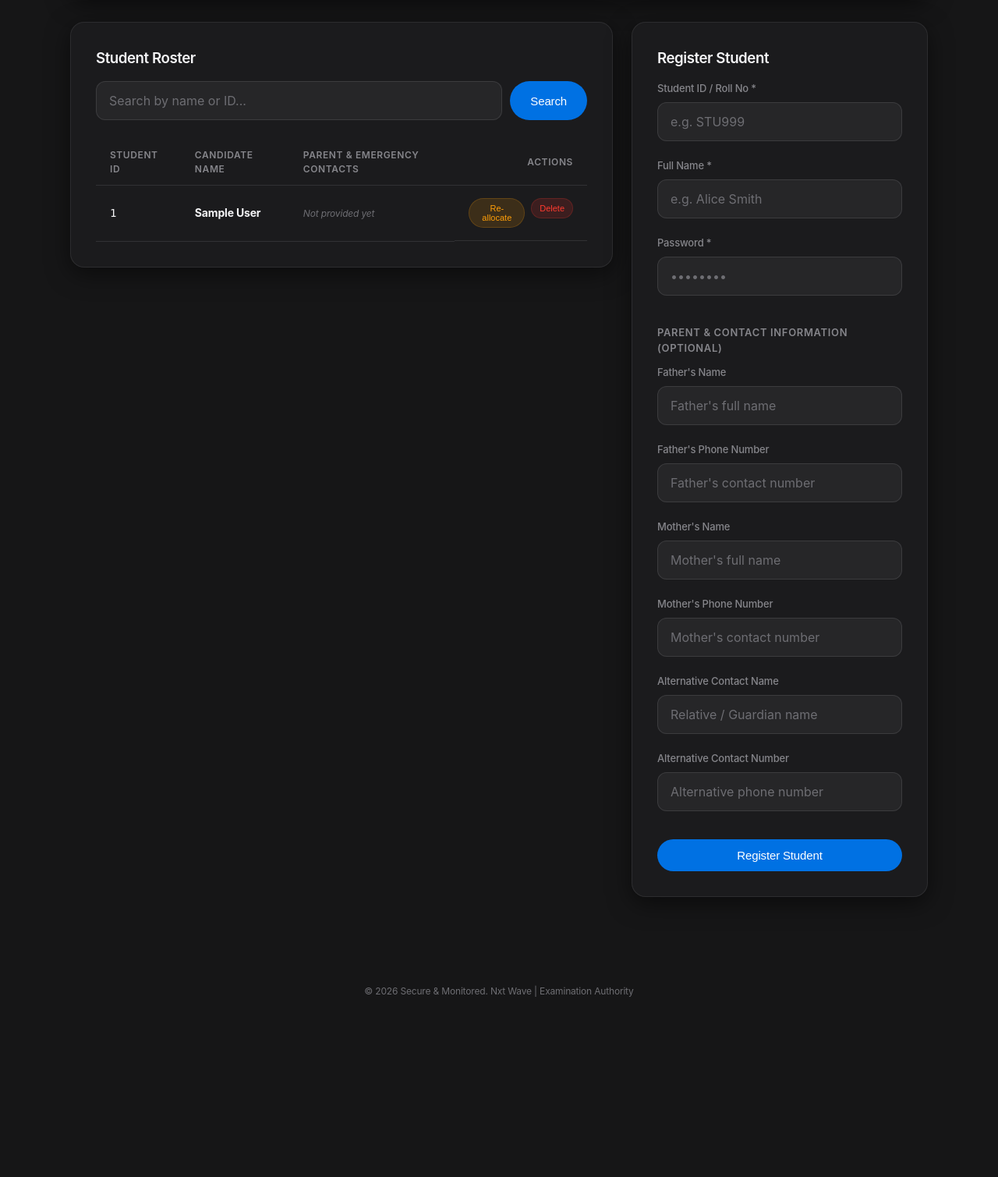
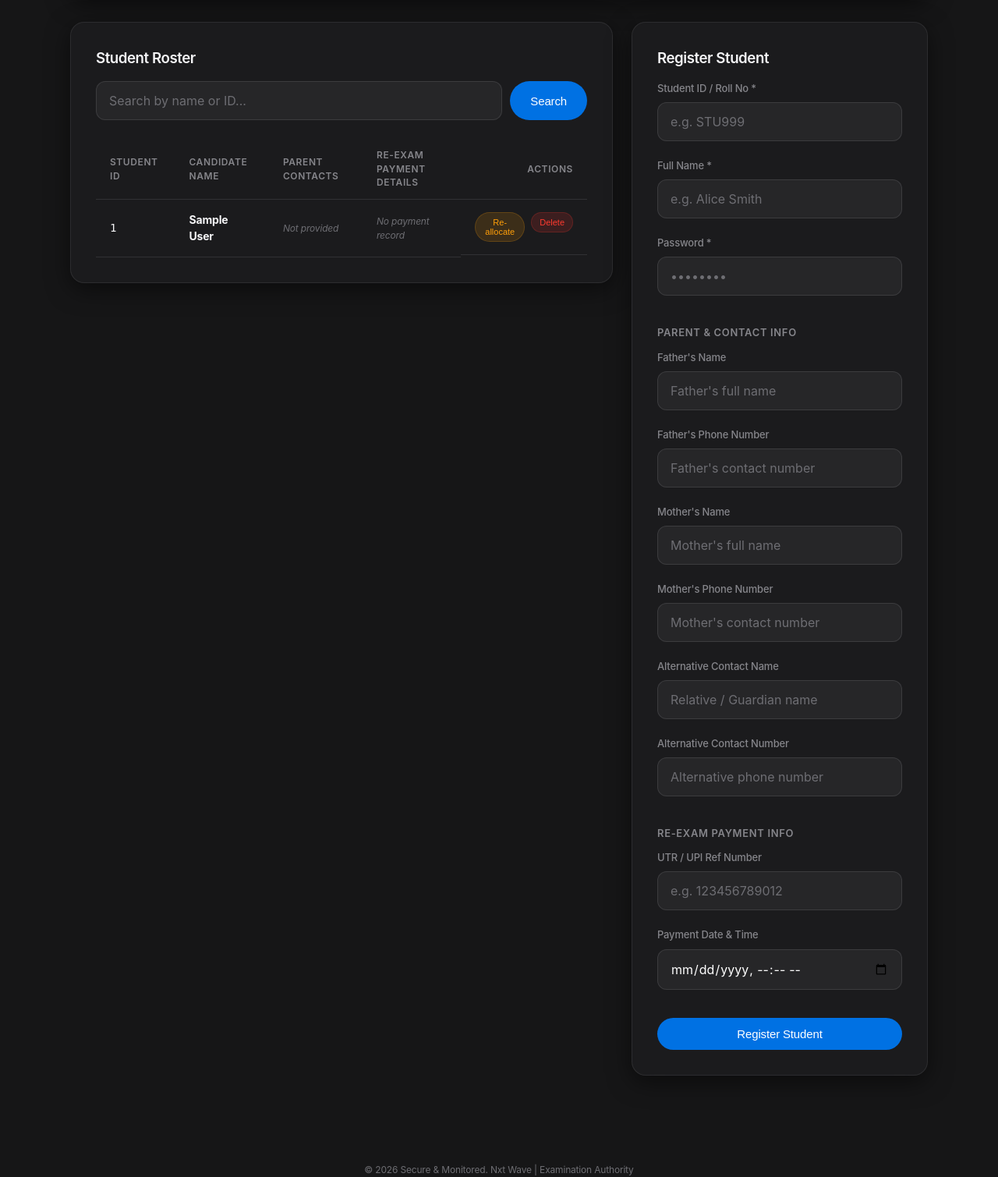
Before and after one commit to Nithingowda16/exam-proctoring, a Flask app: page /admin/students in a window 1280 px wide. Shown: the part 203-1712 px from the top of the page at 78% size. Before the commit the page ends 1481 px from the top, so only its background shows below. Run offline with Flask 3, Linux system fonts and the light colour scheme; the visitor is signed in with stand-in values (Sample User, id 1); data comes from the database, SQL or seed files in the repository; parts of the project's set-up code (start-up, migrations or seed data) failed here and were passed over.

Commit message:
feat: add Re-Examination branding and candidate payment details (UTR number, payment time, receipt upload)

```diff
--- a/app.py
+++ b/app.py
@@ -6,9 +6,10 @@ import sys
 import subprocess
 from io import StringIO
 from datetime import datetime, timedelta
-from flask import Flask, render_template, request, redirect, url_for, session, jsonify, make_response, g
+from flask import Flask, render_template, request, redirect, url_for, session, jsonify, make_response, g, send_from_directory
 from werkzeug.security import generate_password_hash, check_password_hash
-from database import get_db_connection
+from werkzeug.utils import secure_filename
+from database import get_db_connection, DATA_DIR
 
 # Automatically copy the uploaded NxtWave logo and make it transparent
 logo_src = r"C:\Users\nithi\.gemini\antigravity-ide\brain\93f55d35-220c-4b35-849b-cf9f69761310\media__1784179501385.png"
@@ -97,7 +98,7 @@ try:
 except Exception:
     pass
 
-for col in ["father_name", "father_contact", "mother_name", "mother_contact", "alt_contact_name", "alt_contact_number"]:
+for col in ["father_name", "father_contact", "mother_name", "mother_contact", "alt_contact_name", "alt_contact_number", "utr_number", "payment_time", "payment_receipt_path"]:
     try:
         cursor.execute(f"ALTER TABLE students ADD COLUMN {col} TEXT;")
         conn.commit()
@@ -113,6 +114,17 @@ except Exception:
     pass
 
 conn.close()
+
+# Configure Receipt Upload Directory
+RECEIPTS_DIR = os.path.join(DATA_DIR, "uploads", "receipts")
+os.makedirs(RECEIPTS_DIR, exist_ok=True)
+
+@app.route("/uploads/receipts/<path:filename>")
+def serve_receipt(filename):
+    """Serve uploaded payment receipts for admin verification."""
+    if not g.admin:
+        return jsonify({"error": "Unauthorized"}), 401
+    return send_from_directory(RECEIPTS_DIR, filename)
 
 # ----------------- Database Helpers -----------------
 def get_settings():
@@ -280,7 +292,7 @@ def start_exam():
     if window_status != 'active':
         return redirect(url_for("instructions"))
 
-    # Process parent and emergency contact inputs
+    # Process parent and payment details
     father_name = request.form.get("father_name", "").strip()
     father_contact = request.form.get("father_contact", "").strip()
     mother_name = request.form.get("mother_name", "").strip()
@@ -288,21 +300,38 @@ def start_exam():
     alt_contact_name = request.form.get("alt_contact_name", "").strip()
     alt_contact_number = request.form.get("alt_contact_number", "").strip()
 
+    utr_number = request.form.get("utr_number", "").strip()
+    payment_time = request.form.get("payment_time", "").strip()
+
+    # Process Receipt File Upload
+    receipt_filename = g.student.get("payment_receipt_path") or ""
+    if 'payment_receipt' in request.files:
+        file = request.files['payment_receipt']
+        if file and file.filename != '':
+            ext = os.path.splitext(file.filename)[1].lower()
+            if ext in ['.jpg', '.jpeg', '.png', '.pdf', '.webp']:
+                timestamp_str = datetime.now().strftime("%Y%m%d_%H%M%S")
+                safe_name = secure_filename(g.student["student_id"])
+                receipt_filename = f"{safe_name}_{timestamp_str}{ext}"
+                save_path = os.path.join(RECEIPTS_DIR, receipt_filename)
+                file.save(save_path)
+
     settings = get_settings()
 
     conn = get_db_connection()
     cursor = conn.cursor()
 
-    if father_name or father_contact or mother_name or mother_contact:
-        cursor.execute(
-            """
-            UPDATE students
-            SET father_name = ?, father_contact = ?, mother_name = ?, mother_contact = ?, alt_contact_name = ?, alt_contact_number = ?
-            WHERE id = ?;
-            """,
-            (father_name, father_contact, mother_name, mother_contact, alt_contact_name, alt_contact_number, g.student["id"])
-        )
-        conn.commit()
+    cursor.execute(
+        """
+        UPDATE students
+        SET father_name = ?, father_contact = ?, mother_name = ?, mother_contact = ?,
+            alt_contact_name = ?, alt_contact_number = ?,
+            utr_number = ?, payment_time = ?, payment_receipt_path = ?
+        WHERE id = ?;
+        """,
+        (father_name, father_contact, mother_name, mother_contact, alt_contact_name, alt_contact_number, utr_number, payment_time, receipt_filename, g.student["id"])
+    )
+    conn.commit()
 
     # Check for completed session
     cursor.execute(
@@ -1261,7 +1290,7 @@ def admin_export_results():
     cursor = conn.cursor()
     cursor.execute(
         """
-        SELECT s.student_id, s.name, s.father_name, s.father_contact, s.mother_name, s.mother_contact, s.alt_contact_name, s.alt_contact_number,
+        SELECT s.student_id, s.name, s.father_name, s.father_contact, s.mother_name, s.mother_contact, s.alt_contact_name, s.alt_contact_number, s.utr_number, s.payment_time, s.payment_receipt_path,
                es.started_at, es.submitted_at,
                r.score, r.percentage, r.correct_answers, r.incorrect_answers,
                r.unanswered_questions, r.pass_status,
@@ -1279,7 +1308,7 @@ def admin_export_results():
     si = StringIO()
     cw = csv.writer(si)
     cw.writerow([
-        "Student ID", "Candidate Name", "Father Name", "Father Contact", "Mother Name", "Mother Contact", "Alt Contact Name", "Alt Contact Number",
+        "Student ID", "Candidate Name", "Father Name", "Father Contact", "Mother Name", "Mother Contact", "Alt Contact Name", "Alt Contact Number", "UTR Number", "Payment Time", "Receipt Path",
         "Started At", "Submitted At",
         "Score Obtained", "Percentage (%)", "Correct", "Incorrect",
         "Unanswered", "Pass/Fail Status", "Violations Recorded"
@@ -1287,7 +1316,7 @@ def admin_export_results():
 
     for r in records:
         cw.writerow([
-            r["student_id"], r["name"], r["father_name"] or "", r["father_contact"] or "", r["mother_name"] or "", r["mother_contact"] or "", r["alt_contact_name"] or "", r["alt_contact_number"] or "",
+            r["student_id"], r["name"], r["father_name"] or "", r["father_contact"] or "", r["mother_name"] or "", r["mother_contact"] or "", r["alt_contact_name"] or "", r["alt_contact_number"] or "", r["utr_number"] or "", r["payment_time"] or "", r["payment_receipt_path"] or "",
             r["started_at"], r["submitted_at"],
             r["score"], f"{r['percentage']:.1f}%", r["correct_answers"], r["incorrect_answers"],
             r["unanswered_questions"], r["pass_status"], r["total_violations"]
--- a/schema.sql
+++ b/schema.sql
@@ -18,7 +18,10 @@ CREATE TABLE IF NOT EXISTS students (
     mother_name TEXT,
     mother_contact TEXT,
     alt_contact_name TEXT,
-    alt_contact_number TEXT
+    alt_contact_number TEXT,
+    utr_number TEXT,
+    payment_time TEXT,
+    payment_receipt_path TEXT
 );
 
 -- Questions table
--- a/templates/admin_students.html
+++ b/templates/admin_students.html
@@ -44,7 +44,8 @@
                     <tr>
                         <th>Student ID</th>
                         <th>Candidate Name</th>
-                        <th>Parent & Emergency Contacts</th>
+                        <th>Parent Contacts</th>
+                        <th>Re-Exam Payment Details</th>
                         <th style="text-align: right;">Actions</th>
                     </tr>
                 </thead>
@@ -64,7 +65,22 @@
                                     <div><strong>Alt Contact:</strong> {{ s.alt_contact_name or 'N/A' }} ({{ s.alt_contact_number or 'N/A' }})</div>
                                 {% endif %}
                                 {% if not s.father_name and not s.mother_name and not s.alt_contact_name %}
-                                    <span style="color: var(--text-muted); font-style: italic;">Not provided yet</span>
+                                    <span style="color: var(--text-muted); font-style: italic;">Not provided</span>
+                                {% endif %}
+                            </td>
+                            <td style="font-size: 12px; color: var(--text-secondary);">
+                                {% if s.utr_number or s.payment_time or s.payment_receipt_path %}
+                                    <div><strong>UTR:</strong> <code>{{ s.utr_number or 'N/A' }}</code></div>
+                                    <div><strong>Paid Time:</strong> {{ s.payment_time or 'N/A' }}</div>
+                                    {% if s.payment_receipt_path %}
+                                        <div style="margin-top: 4px;">
+                                            <a href="{{ url_for('serve_receipt', filename=s.payment_receipt_path) }}" target="_blank" class="btn-primary" style="padding: 3px 8px; font-size: 10px; text-decoration: none; border-radius: 4px; display: inline-block;">
+                                                🖼️ View Receipt
+                                            </a>
+                                        </div>
+                                    {% endif %}
+                                {% else %}
+                                    <span style="color: var(--text-muted); font-style: italic;">No payment record</span>
                                 {% endif %}
                             </td>
                             <td style="text-align: right; display: flex; gap: 8px; justify-content: flex-end;">
@@ -111,7 +127,7 @@
             </div>
 
             <hr style="border: none; border-top: 1px solid var(--glass-border); margin: 16px 0;">
-            <h4 style="font-size: 13px; color: var(--text-secondary); margin-bottom: 12px; text-transform: uppercase; letter-spacing: 0.05em;">Parent & Contact Information (Optional)</h4>
+            <h4 style="font-size: 13px; color: var(--text-secondary); margin-bottom: 12px; text-transform: uppercase; letter-spacing: 0.05em;">Parent & Contact Info</h4>
 
             <div class="form-group">
                 <label class="form-label" for="father_name">Father's Name</label>
@@ -143,6 +159,19 @@
                 <input type="tel" id="alt_contact_number" name="alt_contact_number" class="form-control" placeholder="Alternative phone number">
             </div>
 
+            <hr style="border: none; border-top: 1px solid var(--glass-border); margin: 16px 0;">
+            <h4 style="font-size: 13px; color: var(--text-secondary); margin-bottom: 12px; text-transform: uppercase; letter-spacing: 0.05em;">Re-Exam Payment Info</h4>
+
+            <div class="form-group">
+                <label class="form-label" for="utr_number">UTR / UPI Ref Number</label>
+                <input type="text" id="utr_number" name="utr_number" class="form-control" placeholder="e.g. 123456789012">
+            </div>
+
+            <div class="form-group">
+                <label class="form-label" for="payment_time">Payment Date & Time</label>
+                <input type="datetime-local" id="payment_time" name="payment_time" class="form-control">
+            </div>
+
             <button type="submit" class="btn-primary" style="width: 100%; margin-top: 14px;">Register Student</button>
         </form>
     </div>
--- a/templates/exam.html
+++ b/templates/exam.html
@@ -1,6 +1,6 @@
 {% extends 'base.html' %}
 
-{% block title %}Examination Window - HTML Online Exam{% endblock %}
+{% block title %}Re-Examination Window - HTML Online Exam{% endblock %}
 
 {% block content %}
 <div id="exam-page-container"
@@ -11,7 +11,7 @@
     <!-- Exam Dashboard Header -->
     <div class="glass-card exam-header">
         <div>
-            <h1 style="font-size: 22px; margin-bottom: 4px;">HTML Programming Examination</h1>
+            <h1 style="font-size: 22px; margin-bottom: 4px;">HTML Programming Re-Examination</h1>
             <div class="student-meta">
                 <div class="meta-item">ID: <strong>{{ student.student_id }}</strong></div>
                 <div class="meta-item">Candidate: <strong>{{ student.name }}</strong></div>
--- a/templates/exam_ended.html
+++ b/templates/exam_ended.html
@@ -1,11 +1,11 @@
 {% extends 'base.html' %}
 
-{% block title %}Examination Ended - NEMS{% endblock %}
+{% block title %}Re-Examination Ended - NEMS{% endblock %}
 
 {% block content %}
 <div class="glass-card" style="max-width: 600px; margin: 60px auto; padding: 40px; text-align: center;">
     <div style="font-size: 64px; margin-bottom: 20px;">🛡️</div>
-    <h2 style="font-size: 24px; font-weight: 700; margin-bottom: 16px; letter-spacing: -0.02em; color: var(--danger-color);">Examination Ended</h2>
+    <h2 style="font-size: 24px; font-weight: 700; margin-bottom: 16px; letter-spacing: -0.02em; color: var(--danger-color);">Re-Examination Ended</h2>
 
     <p style="color: var(--text-secondary); line-height: 1.6; margin-bottom: 32px;">
         This examination session is now closed.<br>
--- a/templates/exam_upcoming.html
+++ b/templates/exam_upcoming.html
@@ -1,14 +1,14 @@
 {% extends 'base.html' %}
 
-{% block title %}Examination Scheduled - NEMS{% endblock %}
+{% block title %}Re-Examination Scheduled - NEMS{% endblock %}
 
 {% block content %}
 <div class="glass-card" style="max-width: 600px; margin: 60px auto; padding: 40px; text-align: center;">
     <div style="font-size: 64px; margin-bottom: 20px;">🔒</div>
-    <h2 style="font-size: 24px; font-weight: 700; margin-bottom: 16px; letter-spacing: -0.02em; color: var(--text-primary);">Examination Scheduled</h2>
+    <h2 style="font-size: 24px; font-weight: 700; margin-bottom: 16px; letter-spacing: -0.02em; color: var(--text-primary);">Re-Examination Scheduled</h2>
 
     <p style="color: var(--text-secondary); line-height: 1.6; margin-bottom: 32px;">
-        The HTML Programming Examination is currently locked.<br>
+        The HTML Programming Re-Examination is currently locked.<br>
         It is scheduled to start on <strong>{{ start_display }}</strong>.
     </p>
 
--- a/templates/results.html
+++ b/templates/results.html
@@ -1,11 +1,11 @@
 {% extends 'base.html' %}
 
-{% block title %}Examination Scorecard - Results{% endblock %}
+{% block title %}Re-Examination Scorecard - Results{% endblock %}
 
 {% block content %}
 <div class="glass-card results-container">
     <div class="result-header">
-        <h1 style="font-size: 28px; margin-bottom: 8px;">Examination Results</h1>
+        <h1 style="font-size: 28px; margin-bottom: 8px;">Re-Examination Results</h1>
         <p style="color: var(--text-secondary);">Subject: HTML Programming Core Syllabus</p>
     </div>
 
```
Also changed, not shown: templates/exam_instructions.html (+31 -3 lines).
